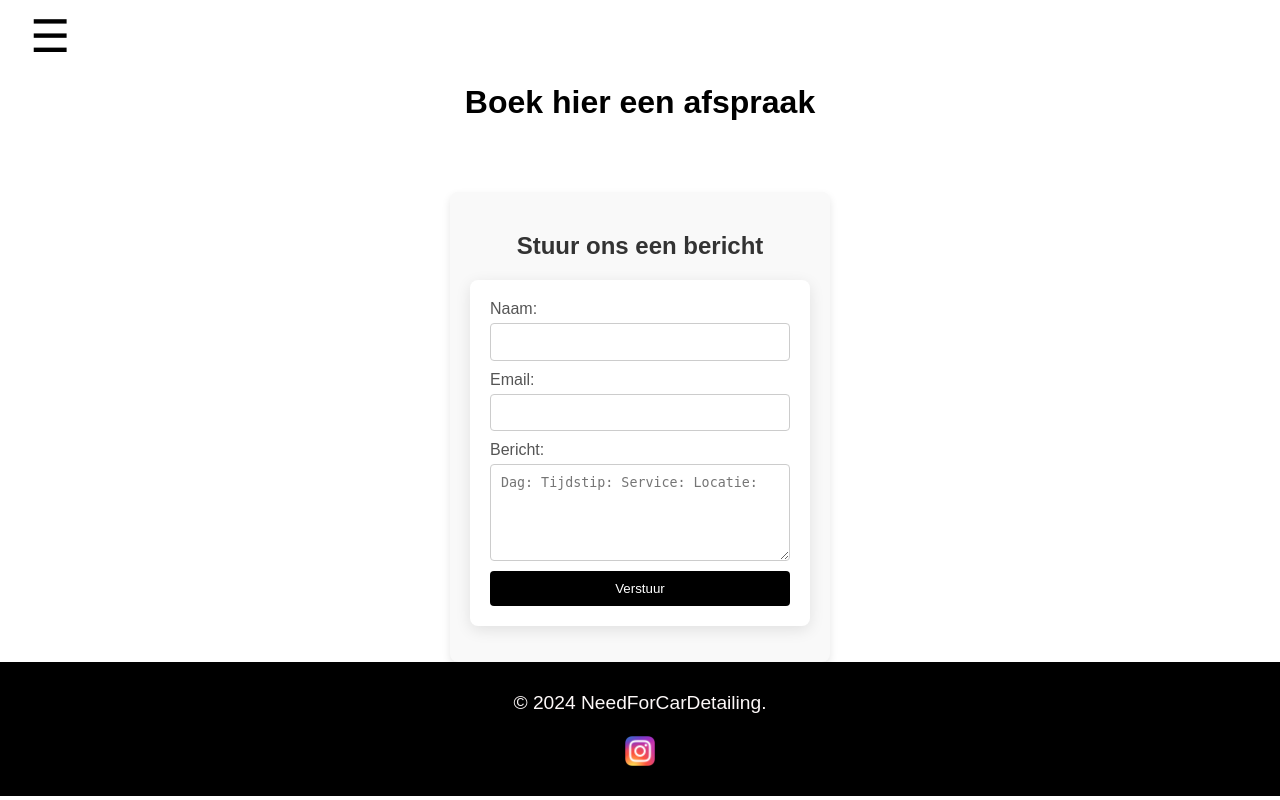
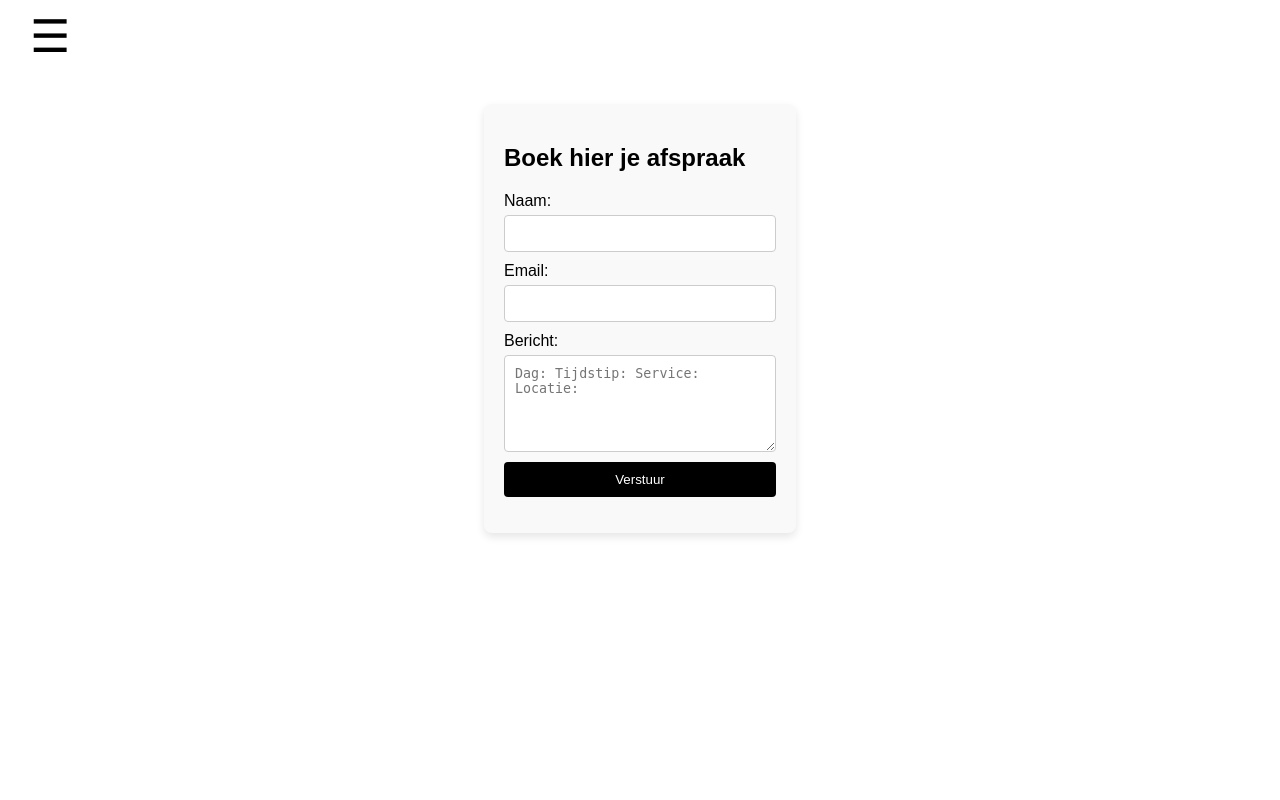
Before and after one commit to BibiYassine/NFCD, a PHP site: page /boeken.php in a window 1280 px wide. Run offline with PHP 8.4, Linux system fonts and the light colour scheme; the visitor is signed in with stand-in values (Sample User, id 1).

Commit message:
hele site gefixt

```diff
--- a/website/boeken.css
+++ b/website/boeken.css
@@ -7,6 +7,8 @@ html, body {
     color: black;
     display: flex;
     flex-direction: column;
+    overflow-x: hidden;
+    min-height: 100vh;
 }
 
 .contact-form {
@@ -14,10 +16,12 @@ html, body {
     max-width: 600px;
     margin-left: auto;
     margin-right: auto;
+    margin-bottom: 300px;
     padding: 20px;
     border-radius: 8px;
     box-shadow: 0px 4px 8px rgba(0, 0, 0, 0.1);
     background-color: #f9f9f9;
+    flex-grow: 1; /* Pushes footer to the bottom when needed */
 }
 
 .contact-form label {
@@ -55,12 +59,12 @@ footer {
     padding: 30px;
     font-size: 1.2em;
     width: 100%;
-    position: relative;
+    color: #fdf8f8;
+    bottom: 0;
 }
 
 footer p {
     margin: 0;
-    color: #fdf8f8;
 }
 
 .sidenav {
@@ -129,7 +133,8 @@ footer p {
 
     .contact-form {
         padding: 10px;
-        margin-top: 20px;
+        margin-top: 25px;
+
     }
 
     .contact-form button {
@@ -140,6 +145,4 @@ footer p {
     .contact-form textarea {
         font-size: 1em;
     }
-
-
 }
--- a/website/boeken.php
+++ b/website/boeken.php
@@ -11,19 +11,17 @@ include 'functies/sideMenu.php';
     <meta charset="UTF-8">
     <meta name="viewport" content="width=device-width, initial-scale=1.0">
     <title>Boeken </title>
-    <link rel="stylesheet" href="form.css">
-    <link rel="stylesheet" href="contact.css">
-    <link rel="stylesheet" href="terug.css">
+    <link rel="shortcut icon" href="images/logo.png" type="image/x-icon">
     <link rel="stylesheet" href="boeken.css">
 </head>
 <body>
 
-<h1>Boek hier een afspraak</h1>
 
-
-
+<br>
+<br>
+<br>
 <div class="contact-form" data-aos="fade-up">
-    <h2 data-aos="fade-up">Stuur ons een bericht</h2>
+    <h2 data-aos="fade-up">Boek hier je afspraak</h2>
     <form action="mailto:needforcardetailing@gmail.com" method="post" enctype="text/plain">
         <label for="name" data-aos="fade-up">Naam:</label>
         <input type="text" id="name" name="name" required>
@@ -42,15 +40,7 @@ include 'functies/sideMenu.php';
         </section>
     </main>
 
-    <footer data-aos="fade-up">
-        <p>&copy; 2024 NeedForCarDetailing.</p>
-        <br>
-        <div class="insta">
-            <a href="https://www.instagram.com/needforcardetailing/" target="_blank">
-                <img src="images/instalog.png" alt="Instagram Logo" style="width: 30px; height: 30px;">
-            </a>
-        </div>
-    </footer>
+
     <script src="libraries/aos.js"></script>
 <script>
     function openNav() {
--- a/website/over.php
+++ b/website/over.php
@@ -18,7 +18,7 @@
 <main>
     <section class="about-section">
         <div class="about-content">
-            <img src="images/over.png" alt="NFCD Detail Service" class="about-image">
+            <img src="images/logo.png" alt="NFCD Detail Service" class="about-image">
             <div class="text-content" data-aos="fade-up">
                 <h1>NFCD?</h1>
                 <p data-aos="fade-up">Bij NFCD streven we naar de hoogste kwaliteit in dieptereiniging en detailing van uw voertuig. Onze detailers gebruiken geavanceerde technieken en hoogwaardige producten om elk detail grondig te reinigen en uw auto in topconditie te houden. Ons doel is om de perfecte afwerking te leveren, waarbij we elk voertuig met zorg en aandacht behandelen, zodat u de kunst van dieptereiniging en detailing kunt ervaren zoals nooit tevoren.</p>
```
Also changed, not shown: website/services.php (+13 -7 lines).
